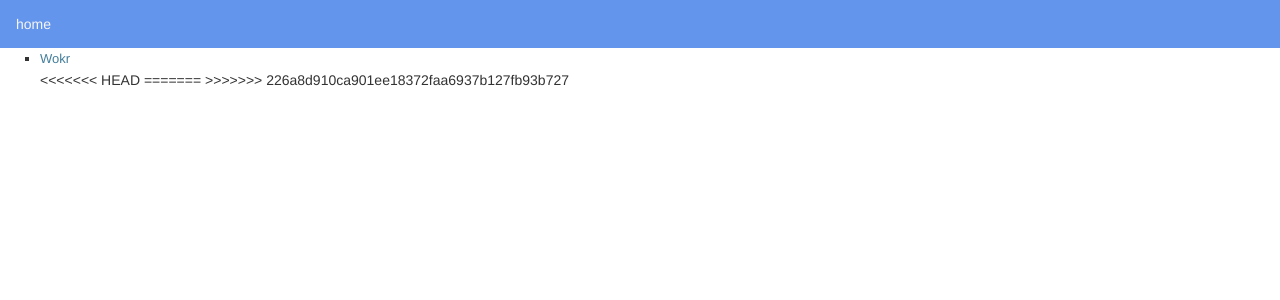
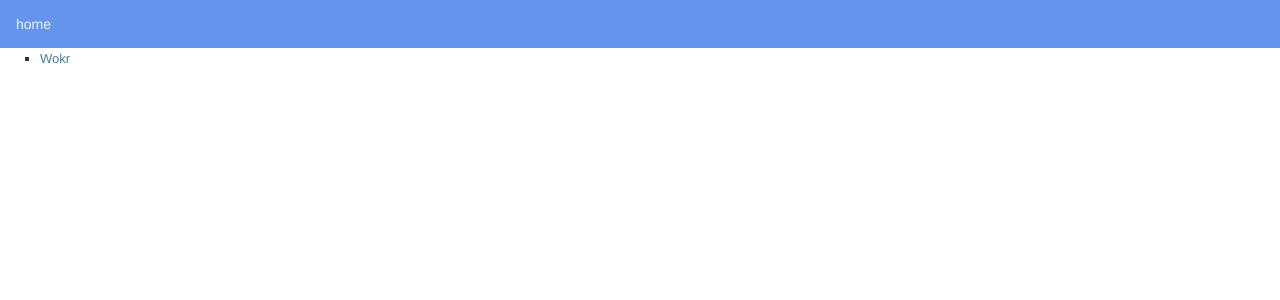
Before and after one commit to FarzanehSeyedshahi/Software-Engineering-Project-Django-website-, a Django app: page /polls/event/ in a window 1280 px wide. Shown: the part 83-383 px from the top of the page. Run offline with Django 3.2, Linux system fonts and the light colour scheme; data comes from the database, SQL or seed files in the repository; parts of the project's set-up code (start-up, migrations or seed data) failed here and were passed over; some libraries are stand-ins or nearby versions.

Commit message:
Update index.html

```diff
--- a/templates/polls/index.html
+++ b/templates/polls/index.html
@@ -4,11 +4,7 @@
     <ul>
     {% for event in latest_event_list %}
          <li><a href="{% url 'polls:detail' event.id %}" methods="post">{{ event.name }}</a></li>
-<<<<<<< HEAD
 {#          <li> {{ event.id  }}</li>#}
-=======
-{#        <li> {{ event.id  }}</li>#}
->>>>>>> 226a8d910ca901ee18372faa6937b127fb93b727
     {% endfor %}
     </ul>
 {% else %}
```
